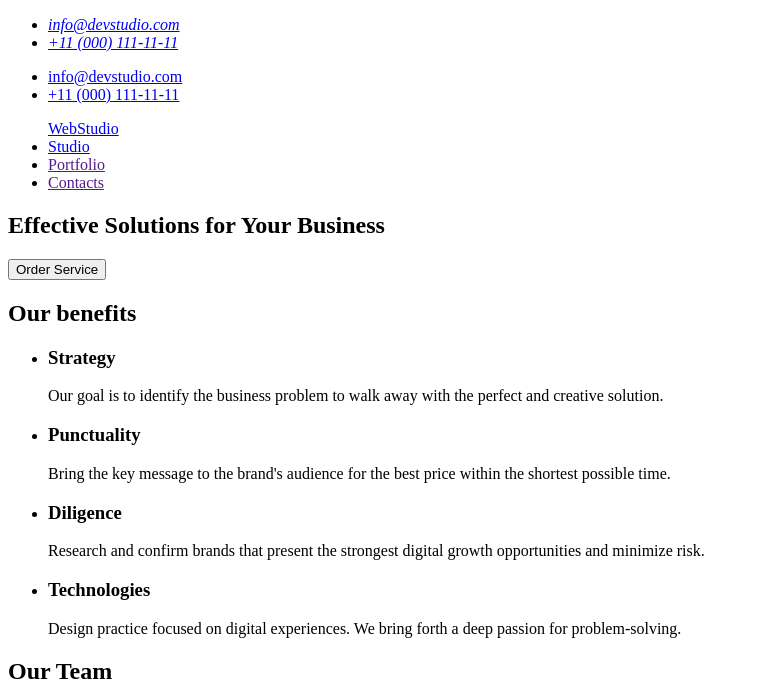
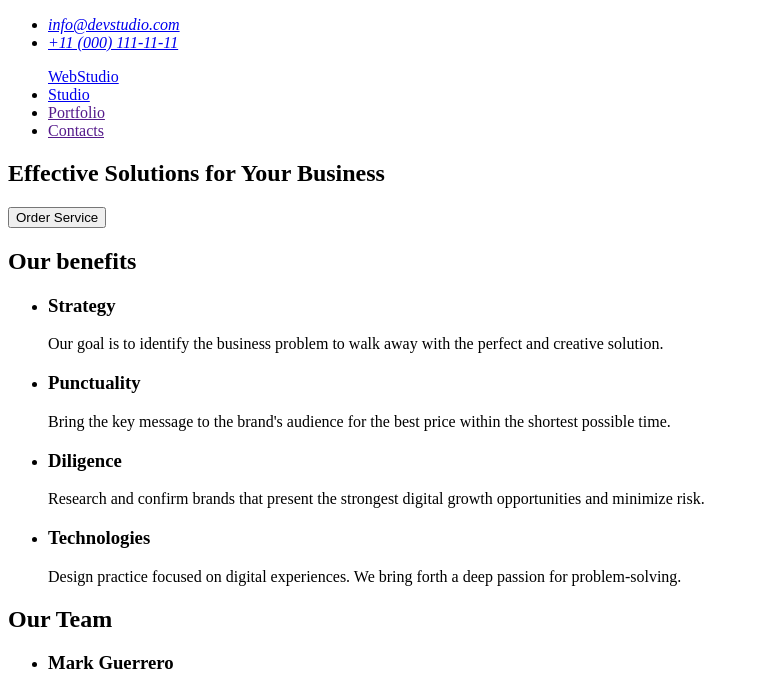
Before and after one commit to IegorCZ/goit-markup-hw-01, a plain HTML site: page index.html in a window 1280 px wide. Shown: the top 690 px of the page, without its empty margins (0-759 px from the left). Drawn offline with Linux system fonts and the light colour scheme.

Commit message:
Update index

```diff
--- a/index.html
+++ b/index.html
@@ -18,14 +18,6 @@
           </li>
         </ul>
       </address>
-      <ul>
-        <li>
-          <a href="mailto:info@devstudio.com">info@devstudio.com</a>
-        </li>
-        <li>
-          <a href="tel:+110001111111">+11 (000) 111-11-11</a>
-        </li>
-      </ul>
       <nav>
         <ul>
           <a href="./index.html">WebStudio</a>
```
